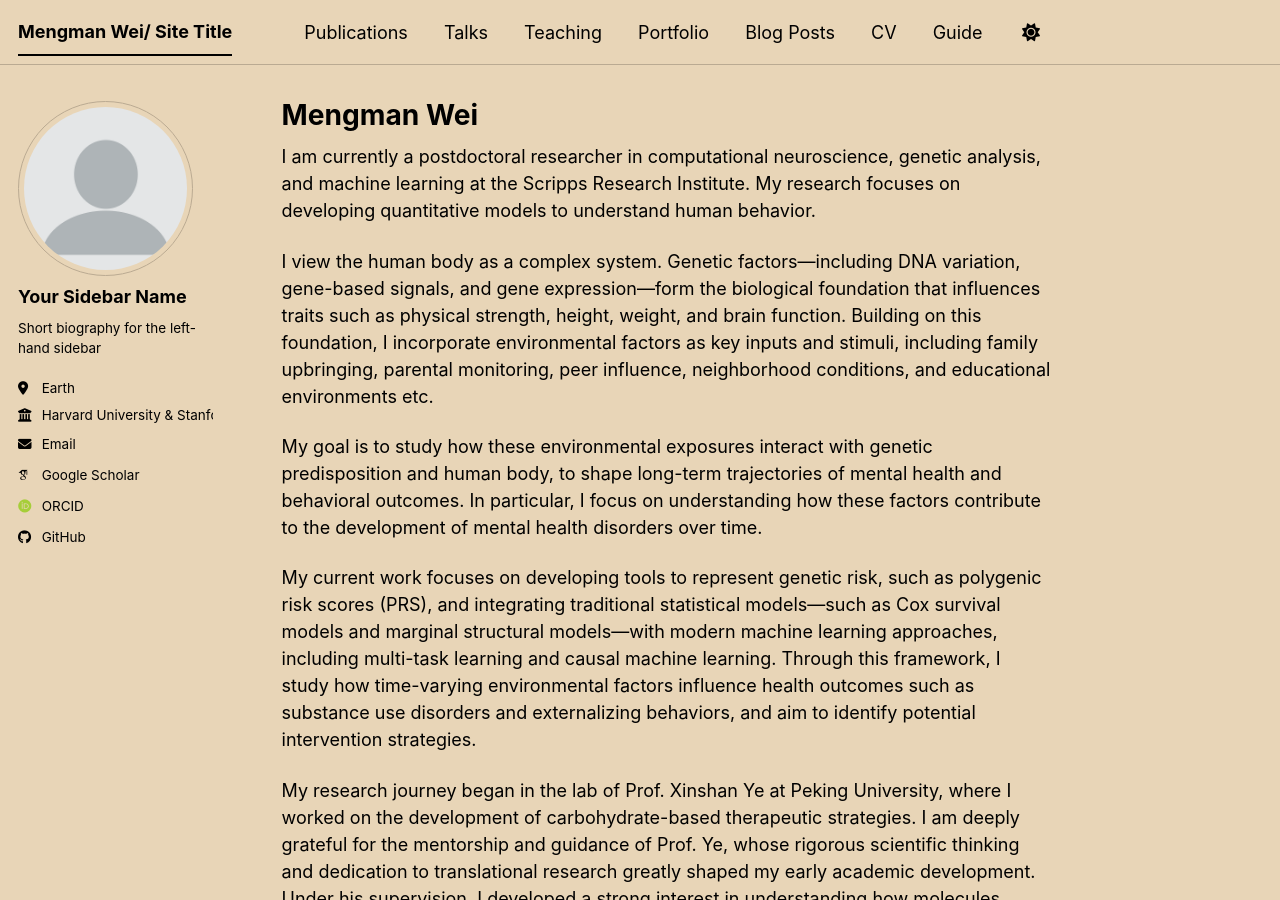
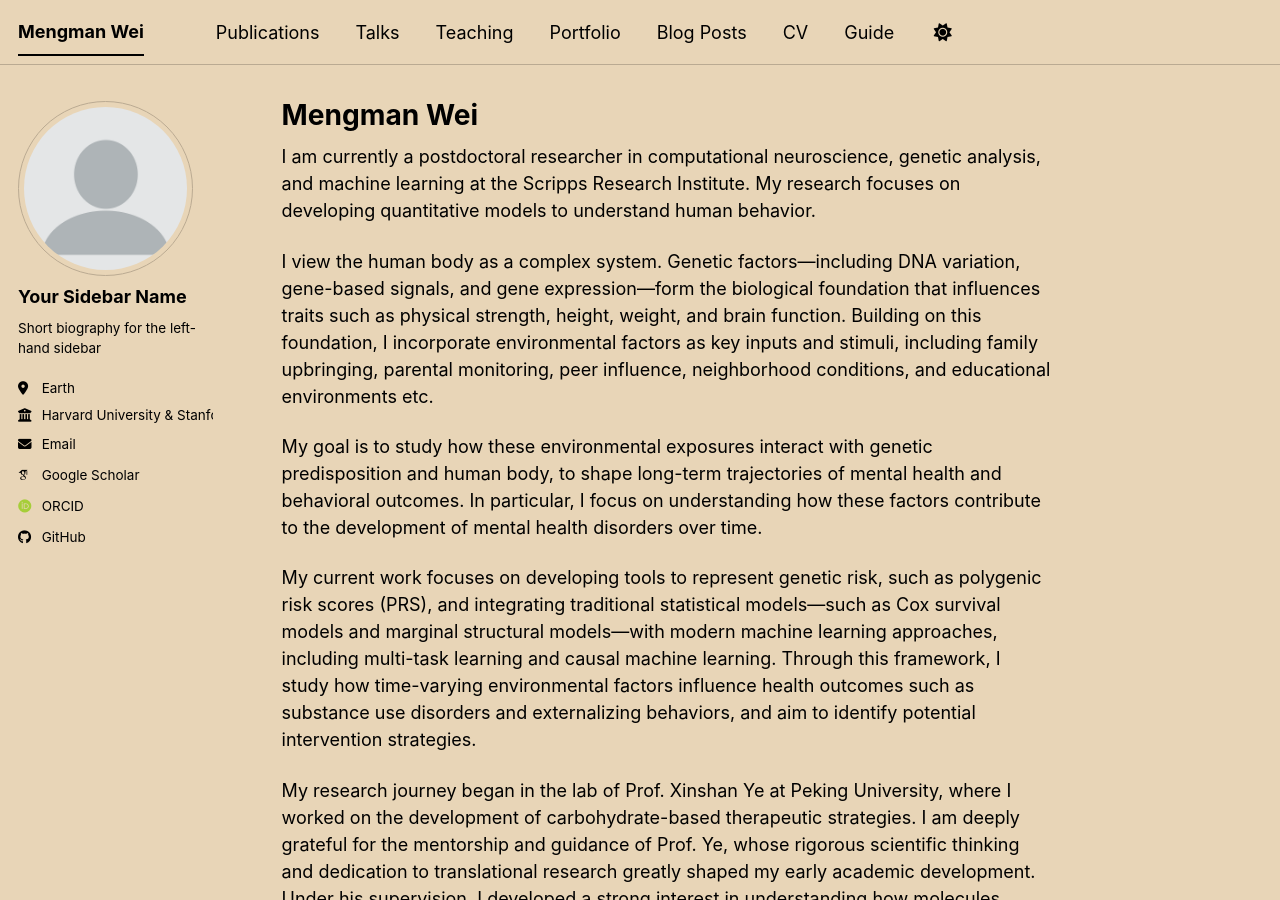
Before and after one commit to mw742/mw742.github.io, a Jekyll site: the page built from _pages/about.md, in a window 1280 px wide and 900 px high. Built offline with Jekyll 4.4.1, drawn with Linux system fonts in a browser that asks for light colours; some web fonts are replaced; a script bundle is joined from its source files by our own code; library files that are not in the unit come from our copies.

Commit message:
Update _config.yml

```diff
--- a/_config.yml
+++ b/_config.yml
@@ -9,7 +9,7 @@
 # Basic Site Settings
 locale                   : "en-US"
 site_theme               : "sunrise" # The available themes options are "default", "air", "sunrise", "mint", "dirt" and "contrast"
-title                    : "Mengman Wei/ Site Title"
+title                    : "Mengman Wei"
 title_separator          : "-"
 name                     : &name "Mengman Wei"
 description              : &description "Mengman Wei's academic portfolio"   # Update this with a general description of your site, this is the default if not overridden by a page
```
